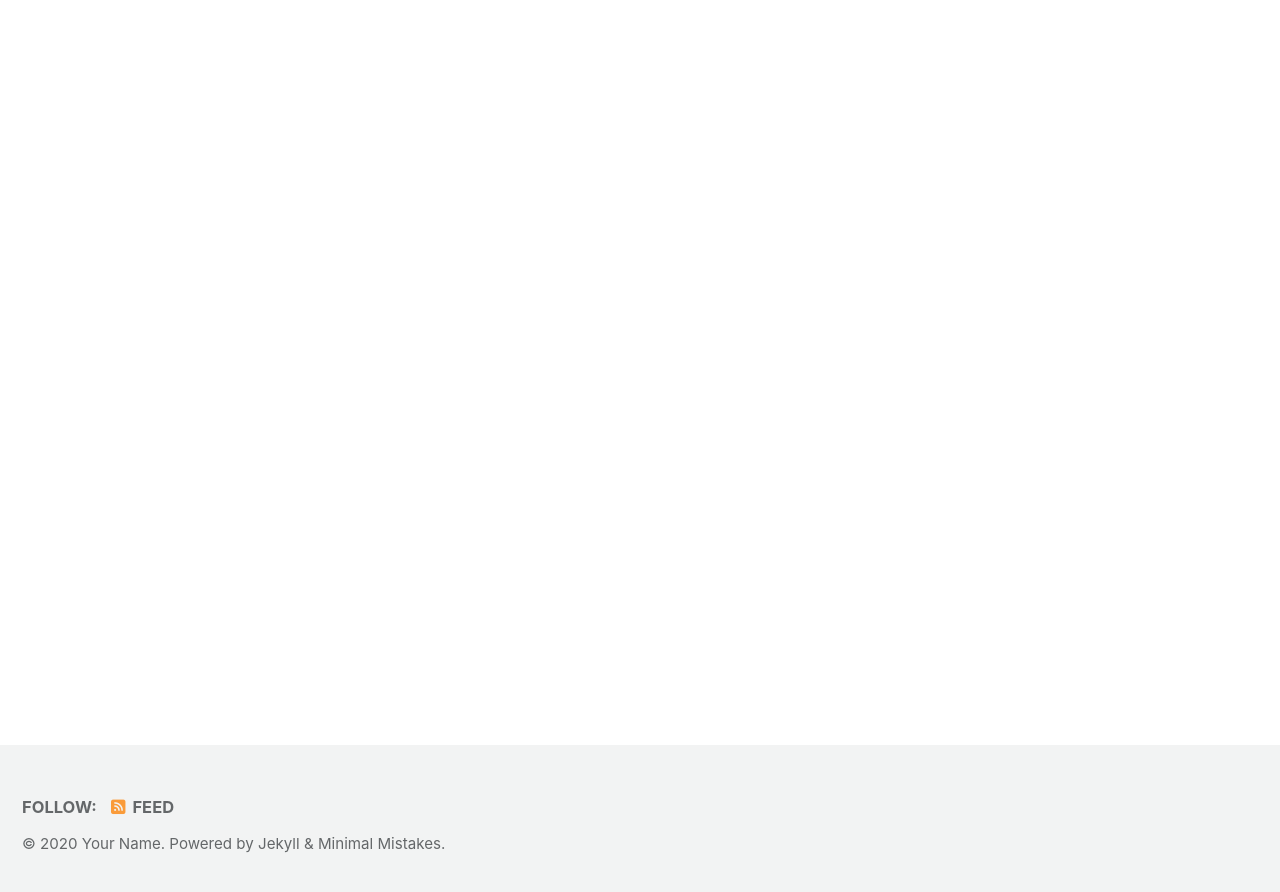
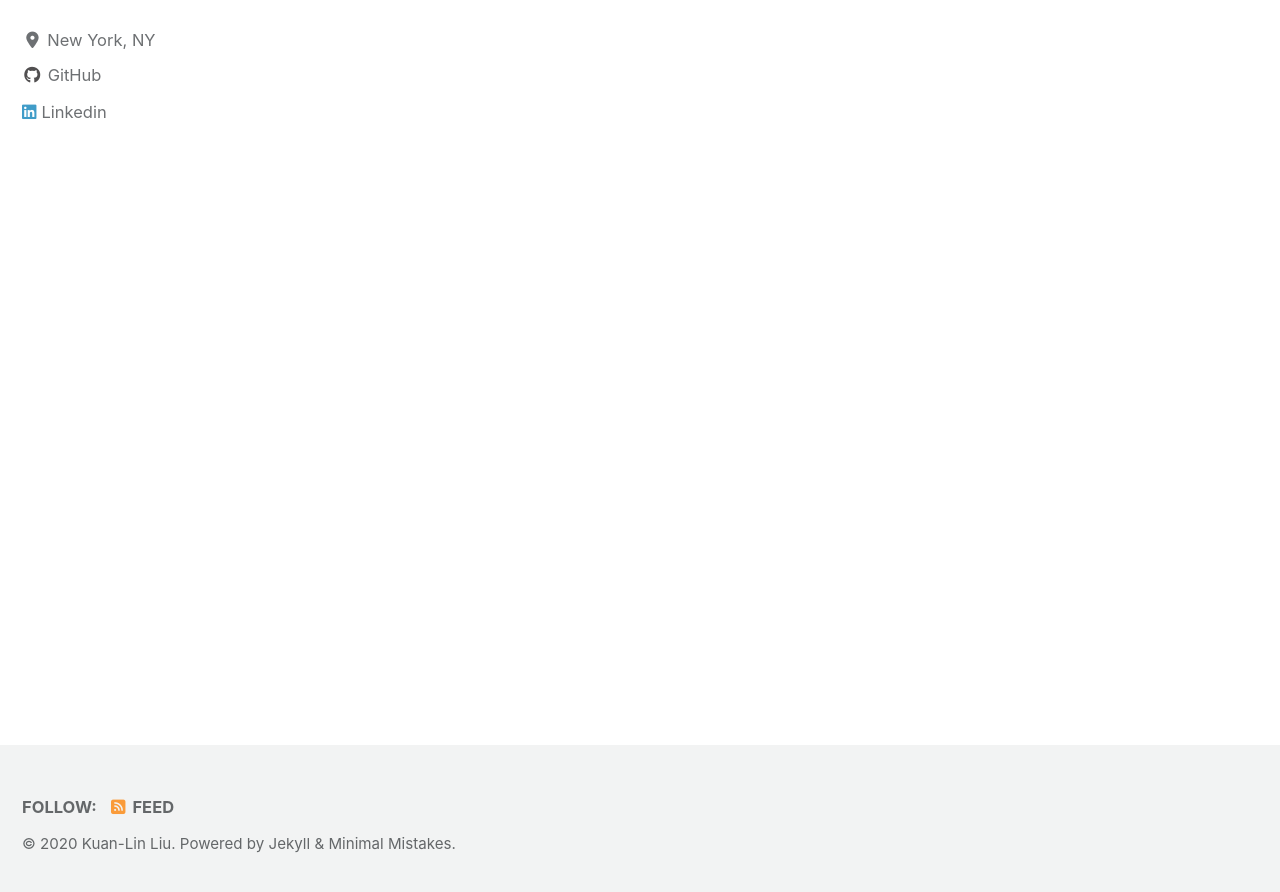
Before and after one commit to GaryLKL/myportfolio.github.io, a Jekyll site: the page built from index.html, in a window 1280 px wide and 900 px high, scrolled down 222 px. Shown: the top 892 px of the window. Built offline with Jekyll 4.4.1, drawn with Linux system fonts in a browser that asks for light colours; cached includes are drawn as plain includes; nearby versions of some CDN libraries; the list of posts is cut into pages by our own code; some of the changed text lies outside the part shown.

Commit message:
basic step up

```diff
--- a/_config.yml
+++ b/_config.yml
@@ -16,11 +16,11 @@ minimal_mistakes_skin    : "default" # "air", "aqua", "contrast", "dark", "dirt"
 
 # Site Settings
 locale                   : "en-US"
-title                    : "Site Title"
+title                    : "Gary Liu"
 title_separator          : "-"
 subtitle                 : # site tagline that appears below site title in masthead
-name                     : "Your Name"
-description              : "An amazing website."
+name                     : "Kuan-Lin Liu"
+description              : "My Data Science Portfolio"
 url                      : # the base hostname & protocol for your site e.g. "https://mmistakes.github.io"
 baseurl                  : # the subpath of your site, e.g. "/blog"
 repository               : # GitHub username/repo-name e.g. "mmistakes/minimal-mistakes"
@@ -93,10 +93,10 @@ analytics:
 
 # Site Author
 author:
-  name             : "Your Name"
+  name             : "Kuan-Lin Liu"
   avatar           : # path of avatar image, e.g. "/assets/images/bio-photo.jpg"
-  bio              : "I am an **amazing** person."
-  location         : "Somewhere"
+  bio              : "I am a Master's student, having strong passion about NLP and Big Data."
+  location         : "New York, NY"
   email            :
   links:
     - label: "Email"
@@ -113,10 +113,13 @@ author:
       # url: "https://facebook.com/"
     - label: "GitHub"
       icon: "fab fa-fw fa-github"
-      # url: "https://github.com/"
+      url: "https://github.com/GaryLKL"
     - label: "Instagram"
       icon: "fab fa-fw fa-instagram"
       # url: "https://instagram.com/"
+    - label: "Linkedin"
+      icon: "fab fa-linkedin"
+      url: "https://www.linkedin.com/in/kuanlinliu/"
 
 # Site Footer
 footer:
@@ -279,3 +282,11 @@ defaults:
       comments: # true
       share: true
       related: true
+
+  # _pages
+  - scope:
+      path: ""
+      type: pages
+    values:
+      layout: single
+      author_profile: true
```
Also changed, not shown: 1 other file.
